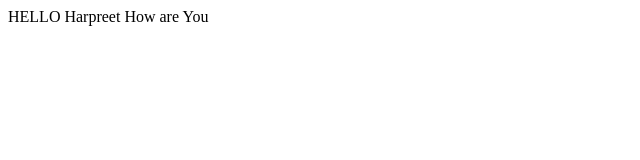
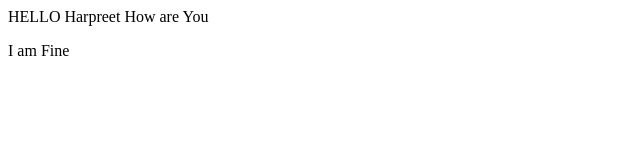
Before and after one commit to HarpreetSin/H-folder, a plain HTML site: page index.html in a window 1280 px wide. Shown: the full height of the page, 0-640 px from the left. Drawn offline with Linux system fonts and the light colour scheme.

Commit message:
third commit

```diff
--- a/index.html
+++ b/index.html
@@ -8,5 +8,6 @@
   <body>
     <h>HELLO Harpreet</h>
     <h>How are You</h>
+    <p>I am Fine</p>
   </body>
 </html>
```
